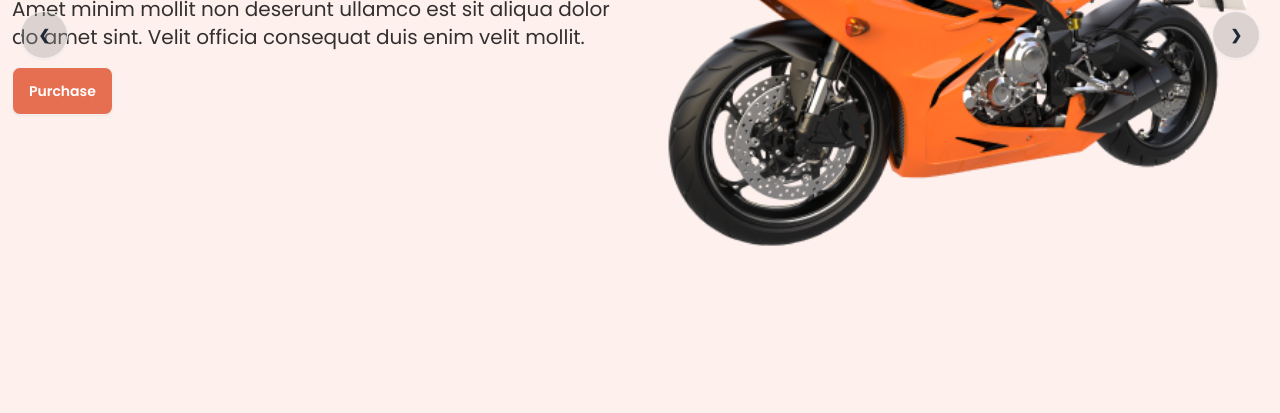
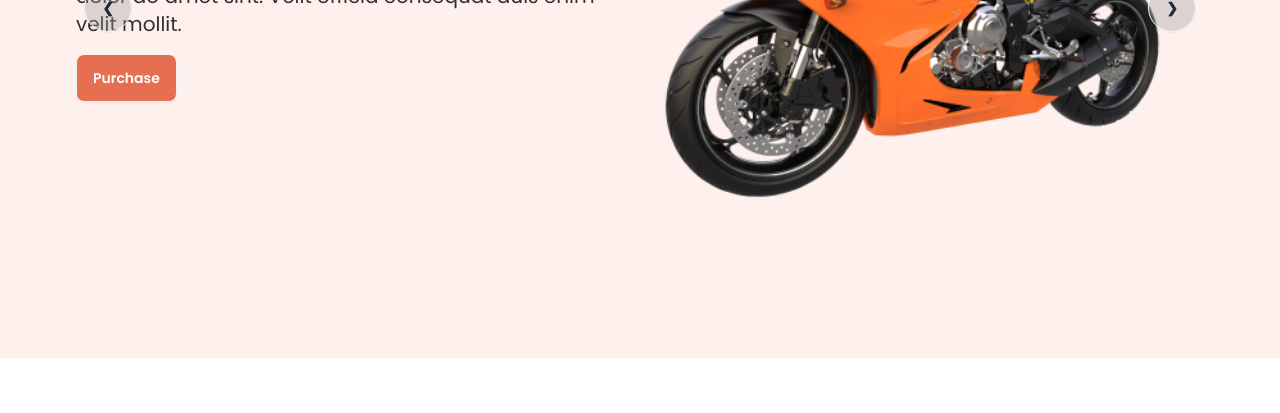
Before and after one commit to FajlaRabby24/biker-zone-daisyui, a plain HTML site: page index.html in a window 1280 px wide. Shown: the part 410-823 px from the top of the page. After the commit the page ends 800 px from the top, so only its background shows below. Drawn offline with nearby package versions, Linux system fonts and the light colour scheme.

Commit message:
banner section done

```diff
--- a/index.html
+++ b/index.html
@@ -72,12 +72,13 @@
             </div>
         </nav>
         <!-- banner/carousel section  -->
-        <div class="carousel  w-full bg-bike-primary py-3 md:py-28">
+        <div class=" bg-bike-primary w-full  lg:text-center">
+            <div class="carousel  max-w-6xl w-full  py-3 md:py-28">
                 <!-- slide 1 -->
-                <div id="slide1" class="carousel-item relative w-full ">
-                    <div class="md:flex items-center px-3">
+                <div id="slide1" class="carousel-item relative w-full">
+                    <div class="md:flex items-center justify-center px-3">
                         <!-- text content  -->
-                        <div class="space-y-4 mb-4 flex-1">
+                        <div class="space-y-4 mb-4 flex-1 lg:text-left">
                             <h1 class="text-4xl md:5xl font-bold ">Ride-on R15 V4 with Smile</h1>
                             <p class="text-base md:text-xl text-[#000000CC]">Amet minim mollit non deserunt ullamco
                                 est sit aliqua dolor do amet sint. Velit officia consequat duis enim velit mollit.</p>
@@ -97,7 +98,7 @@
                 <div id="slide2" class="carousel-item relative w-full ">
                     <div class="md:flex items-center px-3 ">
                         <!-- text content  -->
-                        <div class="space-y-4 mb-4 flex-1 ">
+                        <div class="space-y-4 mb-4 flex-1 lg:text-left">
                             <h1 class="text-4xl md:5xl font-bold ">2021 Honda CBR500R</h1>
                             <p class="text-base md:text-xl text-[#000000CC]">Amet minim mollit non deserunt ullamco
                                 est sit aliqua dolor do amet sint. Velit officia consequat duis enim velit mollit.</p>
@@ -117,7 +118,7 @@
                 <div id="slide3" class="carousel-item relative w-full ">
                     <div class="md:flex items-center px-3">
                         <!-- text content  -->
-                        <div class="space-y-4 mb-4 flex-1">
+                        <div class="space-y-4 mb-4 flex-1 lg:text-left">
                             <h1 class="text-4xl md:5xl font-bold ">Motorcycles & Scooters</h1>
                             <p class="text-base md:text-xl text-[#000000CC]">Amet minim mollit non deserunt ullamco
                                 est sit aliqua dolor do amet sint. Velit officia consequat duis enim velit mollit.</p>
@@ -133,6 +134,7 @@
                         <a href="#slide1" class="btn btn-circle bg-[#9c9c9c58]">❯</a>
                     </div>
                 </div>
+            </div>
         </div>
     </header>
 </body>
```
